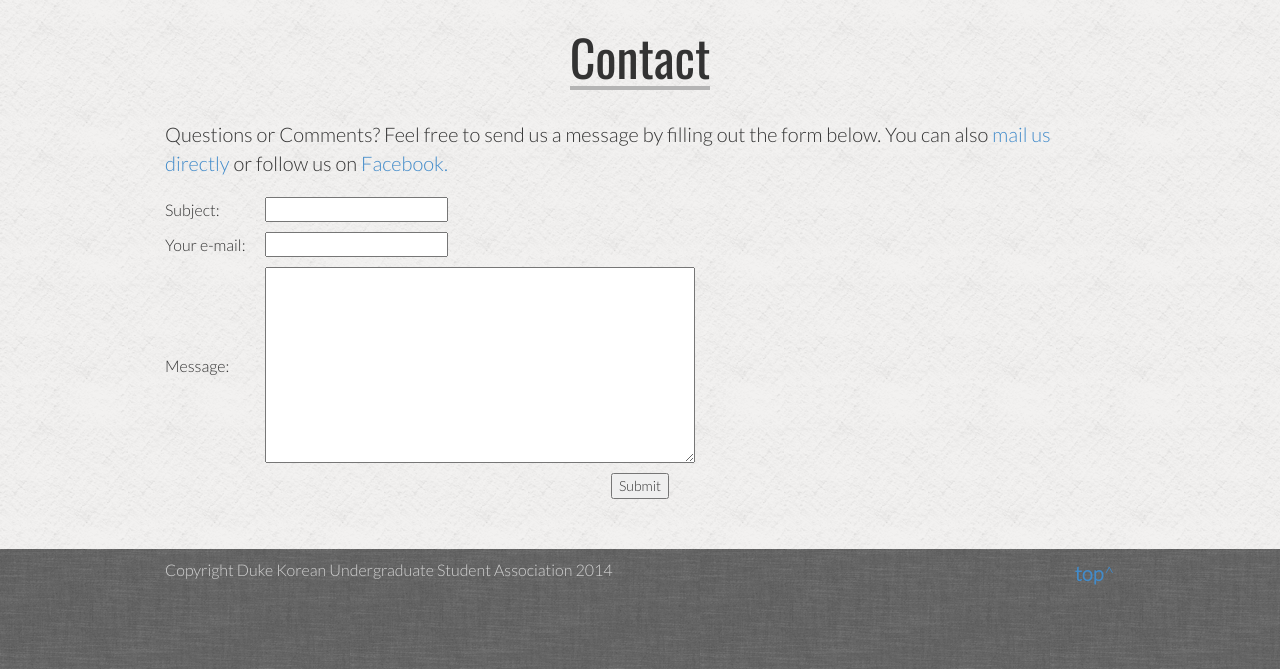
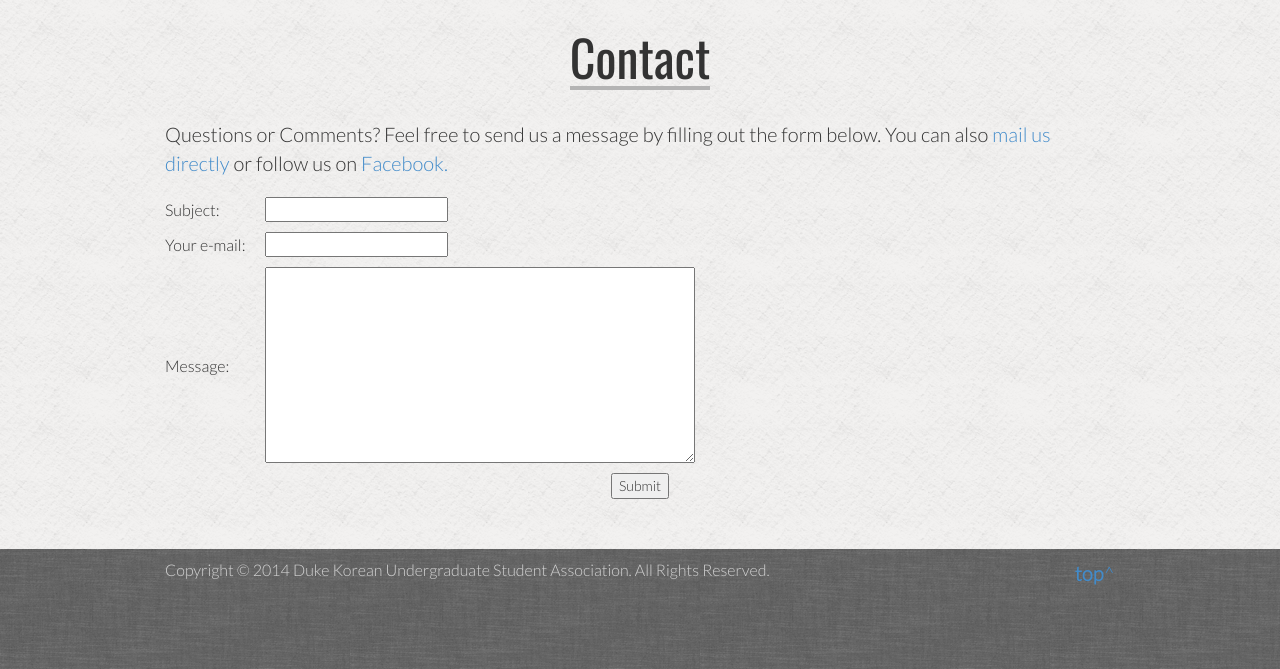
Before and after one commit to lees28/kusaweb, a Django app: page // in a window 1280 px wide. Shown: the part 3061-3730 px from the top of the page. Run offline with Django 3.2, Linux system fonts and the light colour scheme; parts of the project's set-up code (start-up, migrations or seed data) failed here and were passed over; some libraries are stand-ins or nearby versions.

Commit message:
minor fixes

```diff
--- a/templates/base.html
+++ b/templates/base.html
@@ -59,7 +59,7 @@
 			<div id="footer">
 				<div class="narrower-container">
 					<div id="footer-desc">
-						Copyright Duke Korean Undergraduate Student Association 2014
+						Copyright &copy 2014 Duke Korean Undergraduate Student Association. All Rights Reserved.
 					</div>
 					<div id="toTop">
 						<a href="#"><strong>top</strong>^</a>
--- a/templates/exec.json
+++ b/templates/exec.json
@@ -59,7 +59,7 @@
 		{
 			"Name": "Minkwon Lee",
 			"Major": ["Computer Science", "Economics"],
-			"Class": 2015,
+			"Class": 2016,
 			"Hometown": "Columbus, GA",
 			"Photo": "/static/photos/minkwon.jpg",
 			"Email": "ml241@duke.edu"
```
